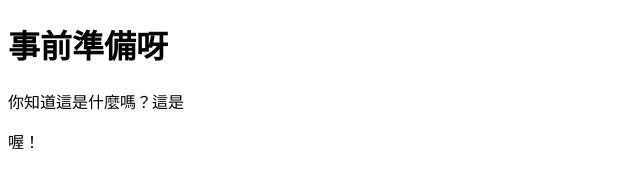
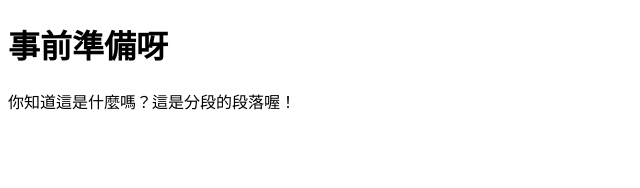
Before and after one commit to Anne12321/anne12321.github.io, a plain HTML site: page index.html in a window 1280 px wide. Shown: the whole page, without its empty margins (0-640 px from the left). Drawn offline with Linux system fonts and the light colour scheme.

Commit message:
Update index.html

```diff
--- a/index.html
+++ b/index.html
@@ -6,7 +6,7 @@
     </head>
     <body>
         <h1>事前準備呀</h1>
-        <p>你知道這是什麼嗎？這是<p>喔！</p>
+        <p>你知道這是什麼嗎？這是分段的段落喔！</p>
 
     </body>
 </html>
```
